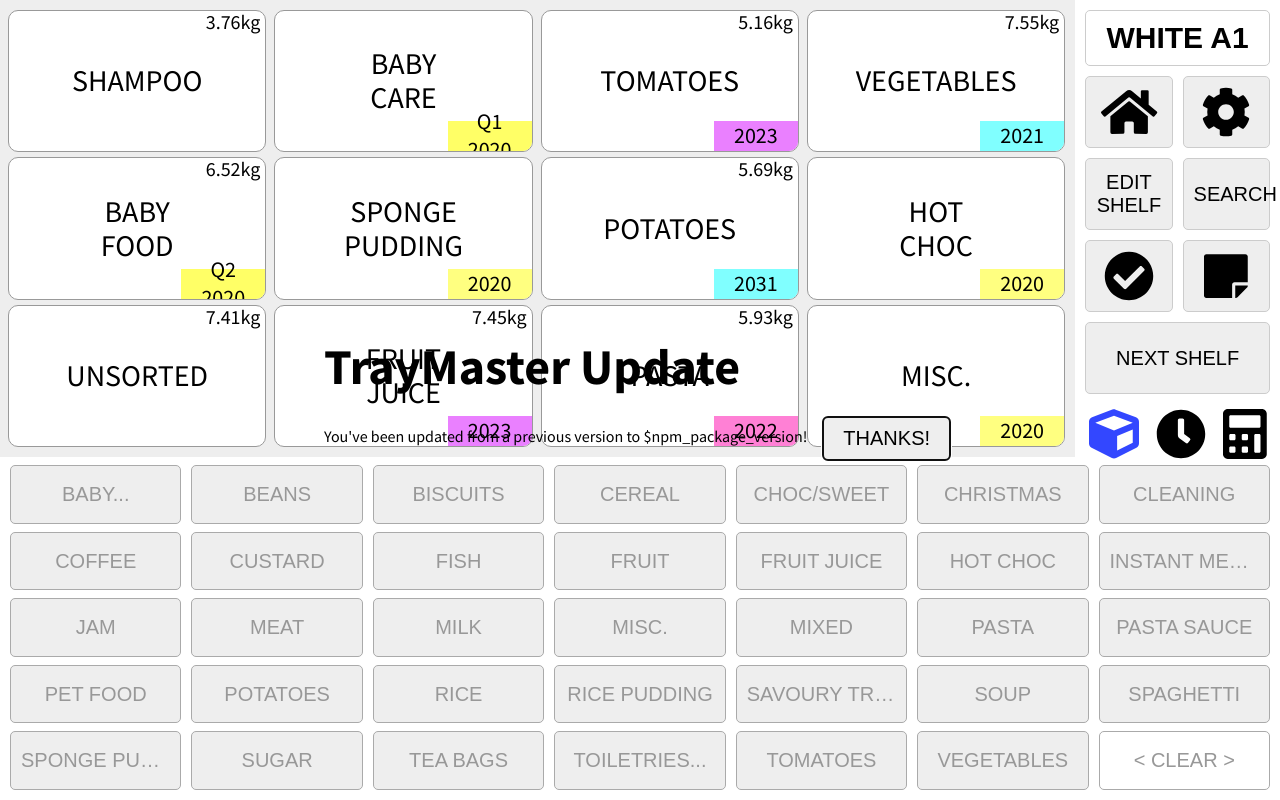
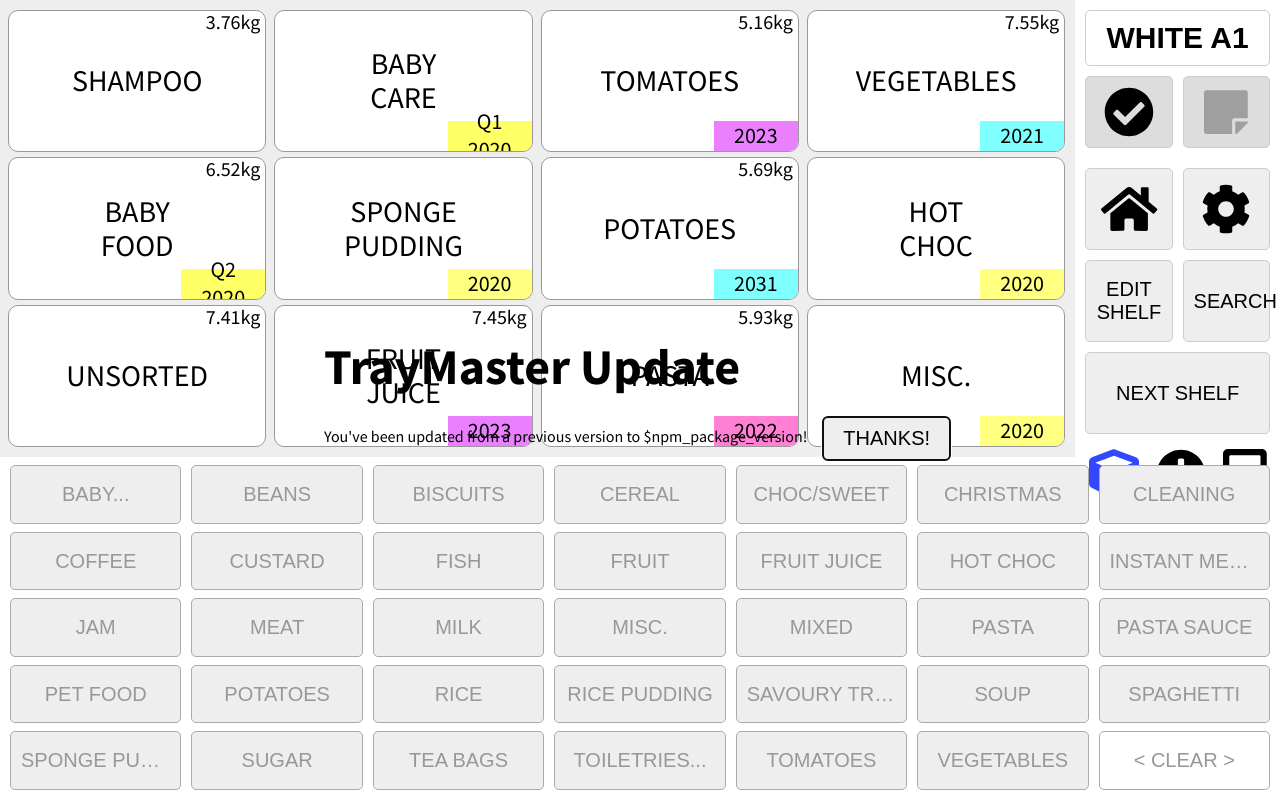
Before and after one commit to Kacper-Lubisz/TrayMaster, a React (Create React App) app: page / in a window 1280 px wide. Built offline with nearby package versions, Linux system fonts and the light colour scheme.

Commit message:
Minor adjustments to SideBar, fix buttons not disabling

```diff
--- a/src/components/SideBar.tsx
+++ b/src/components/SideBar.tsx
@@ -10,6 +10,7 @@ import "./styles/_sidebar.scss";
 
 export type SideBarButtonProps = CustomButtonProps & {
     halfWidth: boolean;
+    trayMod?: boolean;
 };
 
 /**
@@ -80,7 +81,11 @@ export class SideBar extends React.Component<SideBarProps> {
                             button?.onClick?.call(undefined, e);
                             e.currentTarget.blur();
                         }}
-                        className={button.halfWidth ? "halfWidth" : ""}
+                        className={classNames({
+                            "halfWidth": button.halfWidth,
+                            "trayMod": button.trayMod
+                        })}
+                        disabled={button.disabled}
                     >{
                         button.icon ? <FontAwesomeIcon icon={button.icon} title={button.name}/>
                                     : button.name
--- a/src/components/styles/_sidebar.scss
+++ b/src/components/styles/_sidebar.scss
@@ -26,6 +26,11 @@
       &.halfWidth {
         grid-column: span 1;
         min-width: 0;
+      }
+
+      &.trayMod {
+        background-color: #dddddd;
+        margin-bottom: 15px;
       }
 
       > svg {
--- a/src/pages/ShelfViewPage.tsx
+++ b/src/pages/ShelfViewPage.tsx
@@ -20,7 +20,7 @@ import {RouteComponentProps, withRouter} from "react-router-dom";
 import Popup from "reactjs-popup";
 import {BottomPanel} from "../components/BottomPanel";
 import {Dialog, DialogButtons, DialogTitle} from "../components/Dialog";
-import {SideBar} from "../components/SideBar";
+import {SideBar, SideBarButtonProps} from "../components/SideBar";
 import {ViewPort, ViewPortLocation} from "../components/ViewPort";
 import {User} from "../core/Firebase";
 import {
@@ -745,7 +745,6 @@ class ShelfViewPage extends React.Component<RouteComponentProps & ShelfViewProps
      * Opens a popup which allows for editing the custom comment
      */
     private editTrayComment(): void {
-
         this.props.openDialog({
             closeOnDocumentClick: true,
             dialog: (close: () => void) => {
@@ -811,6 +810,8 @@ class ShelfViewPage extends React.Component<RouteComponentProps & ShelfViewProps
     }
 
     render(): React.ReactNode {
+        console.log(this.getSelectedTrays(false, false).length === 0);
+
         const possibleMoveDirections = this.possibleMoveDirections(this.state.currentView);
 
         const zoneColor: string = (() => {
@@ -845,6 +846,24 @@ class ShelfViewPage extends React.Component<RouteComponentProps & ShelfViewProps
             },
         ] : [ // Generate sidebar buttons
             {
+                name: this.getSelectedTrayCells().length === 0 ? "Select All" : "Deselect All",
+                icon: this.getSelectedTrayCells().length === 0 ? tickSolid : tickEmpty,
+                onClick: this.selectAll.bind(
+                    this,
+                    this.getSelectedTrayCells().length === 0 ? "all" : "none"
+                ),
+                halfWidth: true,
+                trayMod: true
+            },
+            {
+                name: "Tray Info",
+                icon: faStickyNote,
+                onClick: this.editTrayComment.bind(this),
+                disabled: this.getSelectedTrays(false, false).length === 0,
+                halfWidth: true,
+                trayMod: true
+            },
+            {
                 name: "Main Menu",
                 icon: menuIcon,
                 onClick: () => this.props.history.push("/menu"),
@@ -866,22 +885,6 @@ class ShelfViewPage extends React.Component<RouteComponentProps & ShelfViewProps
                 onClick: this.makeSearch.bind(this),
                 halfWidth: true
             },
-            {
-                name: this.getSelectedTrayCells().length === 0 ? "Select All" : "Deselect All",
-                icon: this.getSelectedTrayCells().length === 0 ? tickSolid : tickEmpty,
-                onClick: this.selectAll.bind(
-                    this,
-                    this.getSelectedTrayCells().length === 0 ? "all" : "none"
-                ),
-                halfWidth: true
-            },
-            {
-                name: "Tray Info",
-                icon: faStickyNote,
-                onClick: this.editTrayComment.bind(this),
-                disabled: this.getSelectedTrays(false, false).length === 0,
-                halfWidth: true
-            },
             this.props.user.showPreviousShelfButton ? {
                 name: "Previous Shelf",
                 onClick: this.changeView.bind(this, "previousShelf"),
@@ -893,7 +896,7 @@ class ShelfViewPage extends React.Component<RouteComponentProps & ShelfViewProps
                 onClick: this.changeView.bind(this, "nextShelf"),
                 disabled: !possibleMoveDirections.get("nextShelf"),
                 halfWidth: this.props.user.showPreviousShelfButton
-            }
+            } as SideBarButtonProps
         ];
 
         return <>
@@ -913,9 +916,6 @@ class ShelfViewPage extends React.Component<RouteComponentProps & ShelfViewProps
 
                     currentKeyboard={this.state.currentKeyboard}
                 />
-                {/*<ToolBar*/}
-                {/*    disabled={this.state.isEditShelf}*/}
-                {/*    toolbar={toolBarButtons}/>*/}
                 <SideBar
                     zoneColor={zoneColor}
                     locationString={locationString}
```
